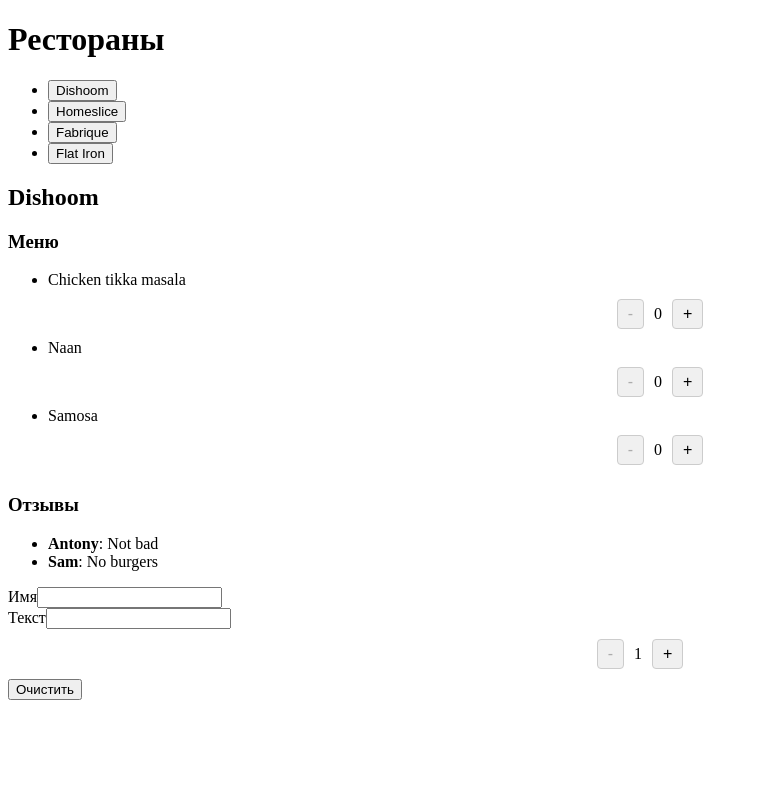
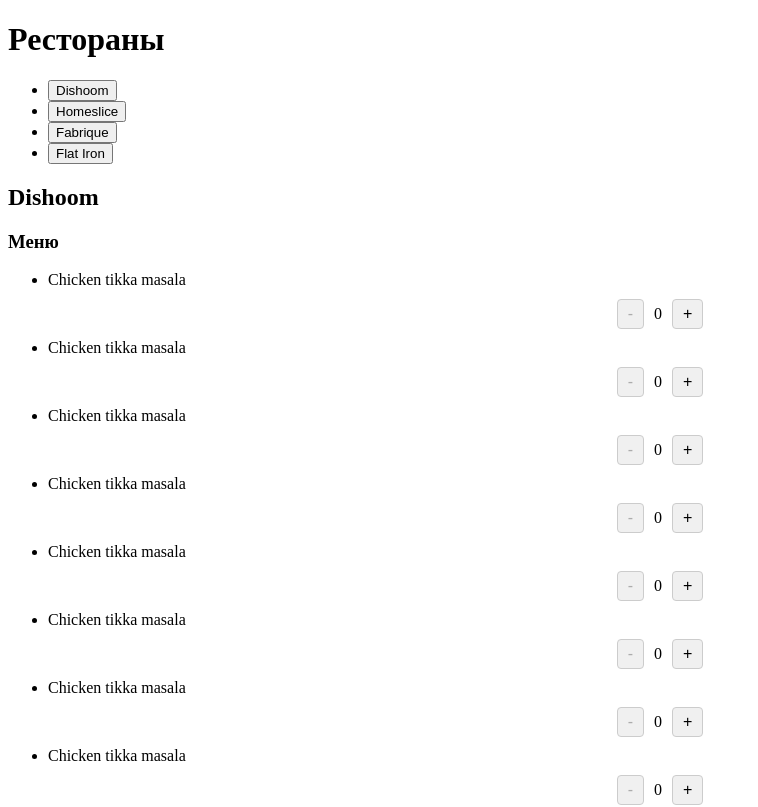
Before and after one commit to Marie8215/react-november-course, a React (Vite) app: page / in a window 1280 px wide. Shown: the top 807 px of the page, without its empty margins (0-758 px from the left). Built offline with nearby package versions, Linux system fonts and the light colour scheme.

Commit message:
hw-4-point-3

```diff
--- a/src/components/layout/layout.jsx
+++ b/src/components/layout/layout.jsx
@@ -1,7 +1,10 @@
+import { ProgressBar } from "../progress-bar/progress-bar";
+
 export const Layout = ({ children }) => {
   return (
     <>
       <header></header>
+      <ProgressBar />
       {children}
       <footer></footer>
     </>
--- /dev/null
+++ b/src/components/progress-bar/progress-bar.css
@@ -0,0 +1,7 @@
+.progress-bar{
+    position: fixed;
+    left: 0;
+    top: 0;
+    background-color: aquamarine;
+    height: 20px;
+}
--- /dev/null
+++ b/src/components/progress-bar/progress-bar.jsx
@@ -0,0 +1,29 @@
+import { useEffect, useState } from "react";
+import "./progress-bar.css";
+
+const countProgressPercent = () => {
+  return Math.round(
+    (window.scrollY /
+      (document.documentElement.scrollHeight - window.innerHeight)) *
+      100
+  );
+};
+
+export const ProgressBar = () => {
+  const [progress, setProgress] = useState(0);
+
+  const handleScroll = () => {
+    let progressPercent = countProgressPercent();
+    setProgress(progressPercent);
+  };
+
+  useEffect(() => {
+    window.addEventListener("scroll", handleScroll);
+
+    return () => {
+      window.removeEventListener("scroll", handleScroll);
+    };
+  }, []);
+
+  return <div className="progress-bar" style={{ width: `${progress}%` }}></div>;
+};
--- a/src/constants/moke.js
+++ b/src/constants/moke.js
@@ -9,6 +9,61 @@
         price: 12,
         ingredients: ["chicken", "rice"],
       },
+      {
+        id: "d75f762a-eadd-49be-8918-ed0daa8dd024",
+        name: "Chicken tikka masala",
+        price: 12,
+        ingredients: ["chicken", "rice"],
+      },
+      {
+        id: "d75f762a-eadd-49be-8918-ed0daa8dd024",
+        name: "Chicken tikka masala",
+        price: 12,
+        ingredients: ["chicken", "rice"],
+      },
+      {
+        id: "d75f762a-eadd-49be-8918-ed0daa8dd024",
+        name: "Chicken tikka masala",
+        price: 12,
+        ingredients: ["chicken", "rice"],
+      },
+      {
+        id: "d75f762a-eadd-49be-8918-ed0daa8dd024",
+        name: "Chicken tikka masala",
+        price: 12,
+        ingredients: ["chicken", "rice"],
+      },
+      {
+        id: "d75f762a-eadd-49be-8918-ed0daa8dd024",
+        name: "Chicken tikka masala",
+        price: 12,
+        ingredients: ["chicken", "rice"],
+      },
+      {
+        id: "d75f762a-eadd-49be-8918-ed0daa8dd024",
+        name: "Chicken tikka masala",
+        price: 12,
+        ingredients: ["chicken", "rice"],
+      },
+      {
+        id: "d75f762a-eadd-49be-8918-ed0daa8dd024",
+        name: "Chicken tikka masala",
+        price: 12,
+        ingredients: ["chicken", "rice"],
+      },
+      {
+        id: "d75f762a-eadd-49be-8918-ed0daa8dd024",
+        name: "Chicken tikka masala",
+        price: 12,
+        ingredients: ["chicken", "rice"],
+      },
+      {
+        id: "d75f762a-eadd-49be-8918-ed0daa8dd024",
+        name: "Chicken tikka masala",
+        price: 12,
+        ingredients: ["chicken", "rice"],
+      },
+
       {
         id: "c3cb8f92-a2ed-4716-92a1-b6ea813e9049",
         name: "Naan",
```
